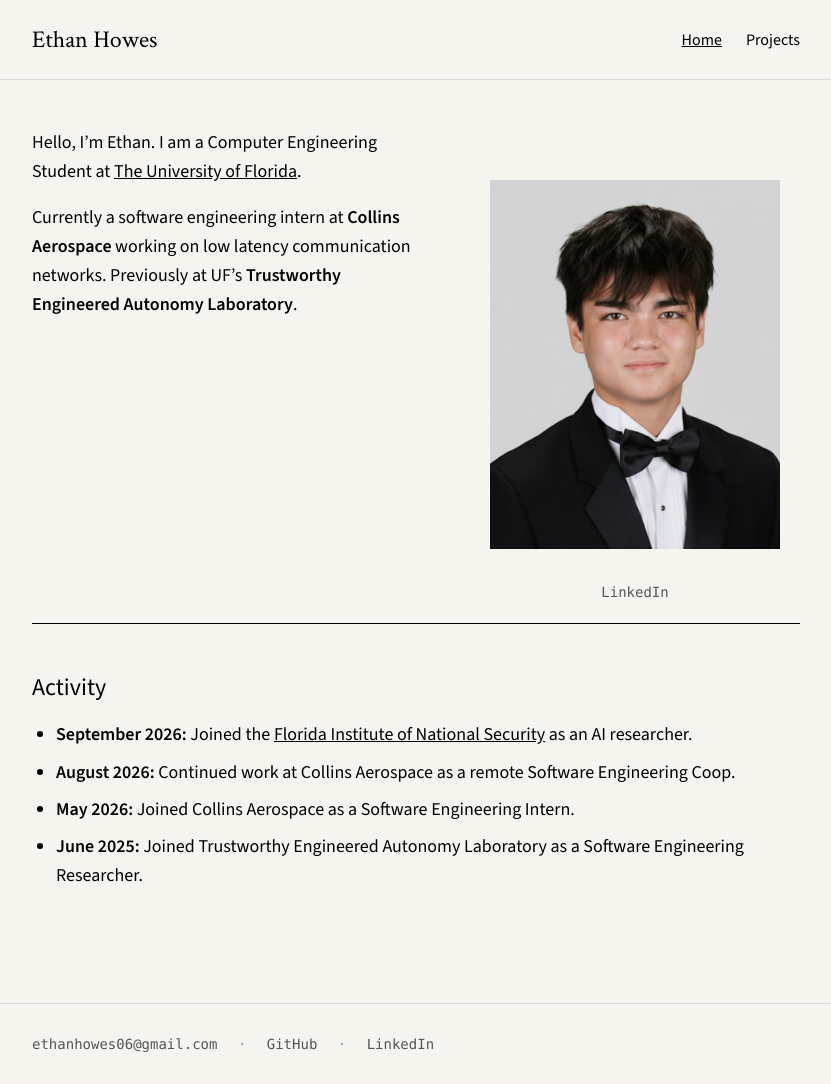
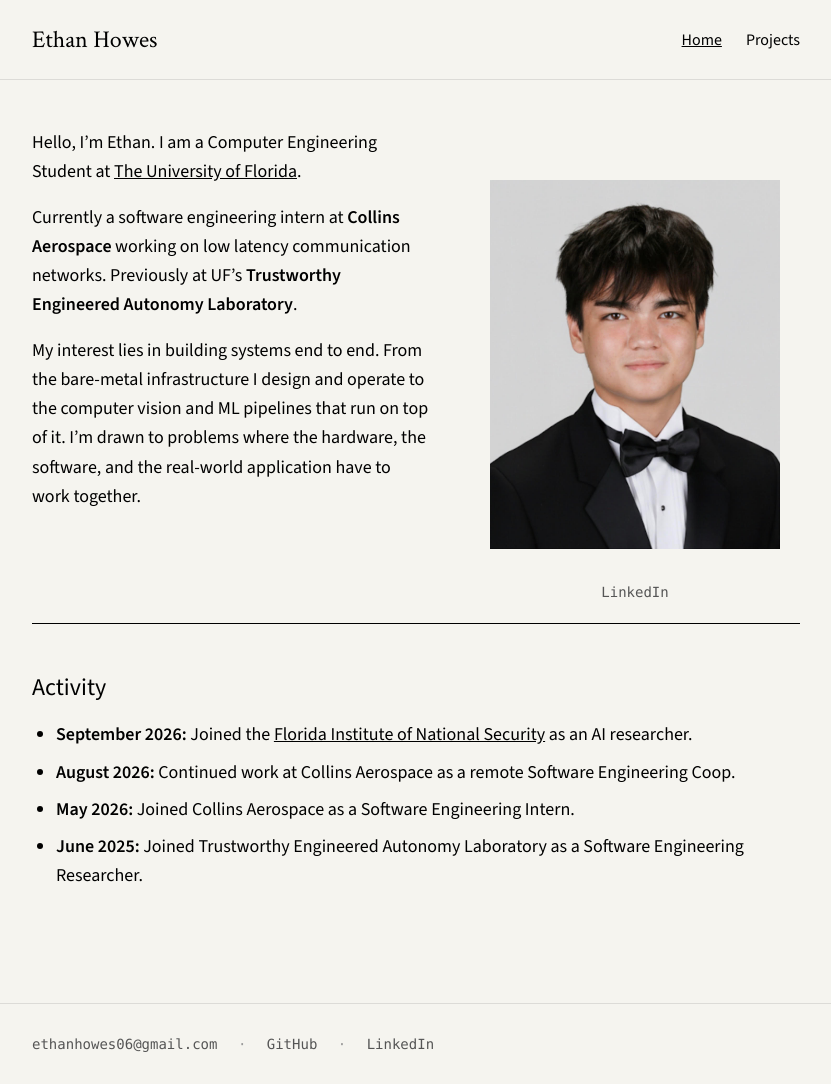
Before and after one commit to ethan-howes/ethan-howes.github.io, a Jekyll site: the page built from index.md, in a window 1280 px wide. Shown: the whole page, without its empty margins (224-1055 px from the left). Built offline with Jekyll 4.4.1, drawn with Linux system fonts in a browser that asks for light colours.

Commit message:
content: added interests section

```diff
--- a/index.md
+++ b/index.md
@@ -12,7 +12,7 @@ Hello, I'm Ethan. I am a Computer Engineering Student at [The University of Flor
 
 Currently a software engineering intern at **Collins Aerospace** working on low latency communication networks. Previously at UF's **Trustworthy Engineered Autonomy Laboratory**.
 
-<!-- [1–2 sentences on what drives your work — the problems you care about, the kind of impact you want to have, or what you find most interesting technically.] -->
+My interest lies in building systems end to end. From the bare-metal infrastructure I design and operate to the computer vision and ML pipelines that run on top of it. I'm drawn to problems where the hardware, the software, and the real-world application have to work together.
 
 ---
 
```
